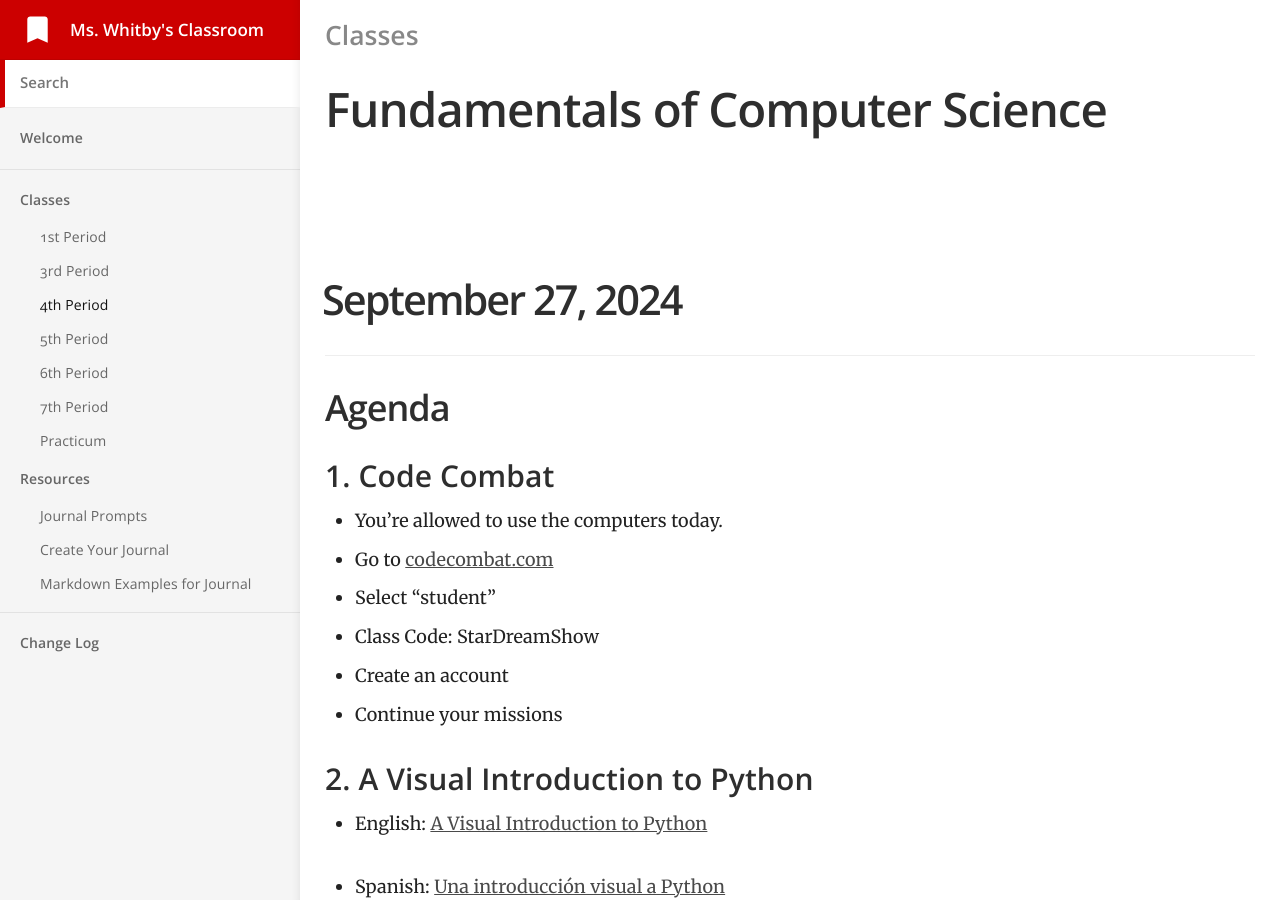
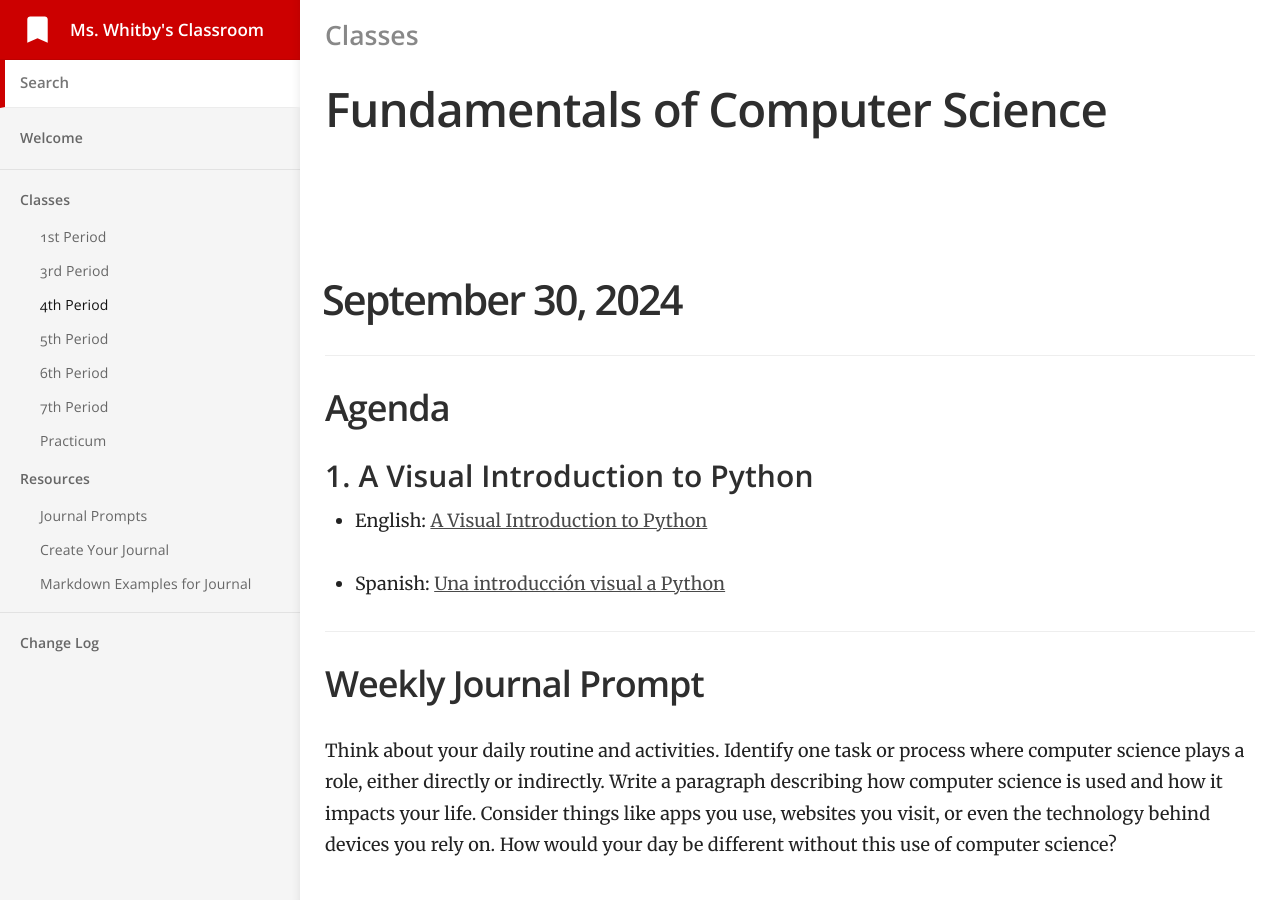
Before and after one commit to mswhitby/classroom, a Jekyll site: the page built from _docs/classes/4th.md, in a window 1280 px wide and 900 px high. Built offline with Jekyll 4.4.1, drawn with Linux system fonts in a browser that asks for light colours.

Commit message:
Updated lessons

```diff
--- a/_docs/classes/4th.md
+++ b/_docs/classes/4th.md
@@ -4,6 +4,22 @@ subtitle: Fundamentals of Computer Science
 category: Classes
 order: 3
 ---
+
+# September 30, 2024
+
+## Agenda
+
+### 1. A Visual Introduction to Python
+
+- English: [A Visual Introduction to Python](https://hourofpython.trinket.io/a-visual-introduction-to-python#/welcome/an-hour-of-code)
+
+- Spanish: [Una introducción visual a Python](https://hourofpython.com/una-introduccion-visual-a-python/index.html)
+
+## Weekly Journal Prompt
+
+Think about your daily routine and activities. Identify one task or process where computer science plays a role, either directly or indirectly. Write a paragraph describing how computer science is used and how it impacts your life. Consider things like apps you use, websites you visit, or even the technology behind devices you rely on. How would your day be different without this use of computer science?
+
+----
 
 # September 27, 2024
 
```
